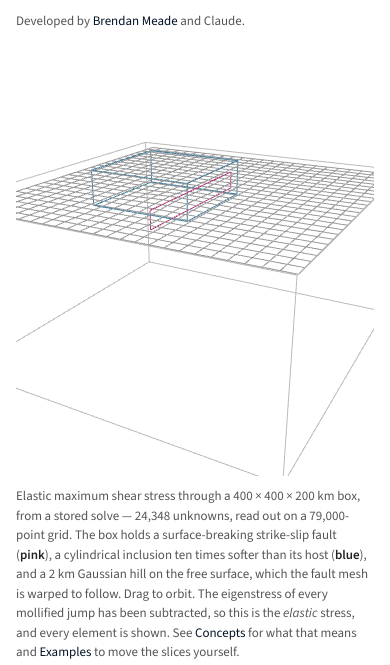
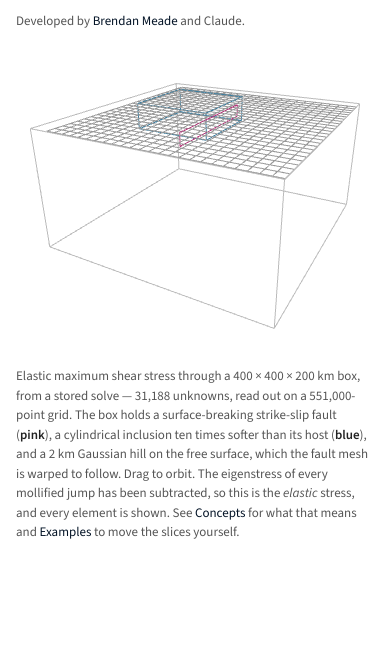
Before and after one commit to brendanjmeade/mbem, an Astro site in the folder website/: page /mbem/ in a window 390 px wide. Shown: the part 520-1185 px from the top of the page. After the commit the page ends 1102 px from the top, so only its background shows below. Built offline with nearby package versions, Linux system fonts and the light colour scheme; Astro itself is replaced by a stand-in of ours; no server answers.

Commit message:
website: the 3-D figure fits its box, and a deploy's data is seen at once
The figure was drawn twice too wide on a 2x display: the renderer was given
a drawing buffer of box x pixel ratio with updateStyle off, and nothing told
the canvas its CSS size, so it took the buffer's. On the home page the box
hid the overflow and showed the top-left quarter of the scene; on Examples
the canvas ran 556 px past a 1440 px window. A 3-D figure now sits in a
.stage box sized by CSS (16:10, 4:3 on a phone), the canvas fills it, and
the scene reads the box through a ResizeObserver. The camera is placed, not
left where it started: the model's box is projected and the distance and
frame corrected until it takes 0.92 of the view, at any shape of box, until
the visitor takes the camera. The home page's idle turn goes through the
same placement, and holds still for a visitor who asked for less motion.

Measured, home and Examples: canvas = box at 320, 390, 700, 800, 1280, 1440
and 2560 px and at pixel ratios 1, 1.5, 2 and 3 (780 x 488 in the desktop
column, buffer x2 at 2 and above), the page never wider than the window.
Two narrow-column causes went with it: stacked, the main column took its
content's width (now the page's), and a minimum height came through the
aspect ratio as a minimum width.

Data. The arrays keep their names across deploys and the host allows ten
minutes of cache, so a page open across a deploy drew the old fields: the
manifest is now always revalidated and an array is asked for by the hash the
manifest states.

Captions: the solve has 31,188 unknowns and the readout 551,412 points (the
pages said 24,348 and 79,000, another mesh's).

Co-Authored-By: Claude Fable 5.2 <noreply@anthropic.com>
Claude-Session: https://claude.ai/code/session_01DWVTupKTzRbAGSoWrn4nK3

```diff
--- a/website/src/pages/index.astro
+++ b/website/src/pages/index.astro
@@ -15,12 +15,12 @@ const base = import.meta.env.BASE_URL.replace(/\/?$/, "/");
 
   <div
     id="hero"
-    class="hero"
+    class="stage"
     aria-label="Three slices through the maximum shear stress of a 400 by 400 by 200 km elastic box containing a strike-slip fault, a soft cylindrical inclusion and a topographic hill"
   ></div>
   <p class="cap">
     Elastic maximum shear stress through a 400&nbsp;&times;&nbsp;400&nbsp;&times;&nbsp;200&nbsp;km
-    box, from a stored solve &mdash; 24,348 unknowns, read out on a 79,000-point
+    box, from a stored solve &mdash; 31,188 unknowns, read out on a 551,000-point
     grid. The box holds a surface-breaking strike-slip fault (<b>pink</b>), a
     cylindrical inclusion ten times softer than its host (<b>blue</b>), and a
     2&nbsp;km Gaussian hill on the free surface, which the fault mesh is warped to
@@ -32,9 +32,6 @@ const base = import.meta.env.BASE_URL.replace(/\/?$/, "/");
   </p>
 
   <style>
-    .hero { min-height: 420px; width: 100%; overflow: hidden; cursor: grab; }
-    .hero canvas { display: block; }
-    .hero:active { cursor: grabbing; }
     .cap { font-size: 13px; color: var(--fg-dim); margin-top: 10px; }
     .cap b { color: var(--fg); font-weight: 600; }
   </style>
--- a/website/src/styles/main.css
+++ b/website/src/styles/main.css
@@ -103,6 +103,19 @@ figcaption b { color: var(--fg); font-weight: 600; }
   padding: 12px 14px; font-size: 14px; margin: 18px 0;
 }
 
+/* A 3-D figure: the box is sized here and the canvas fills it. The scene
+   reads the box (viz/scene.ts), so the drawing buffer follows it at any pixel
+   ratio and nothing is wider than its column. */
+.stage {
+  position: relative; width: 100%; aspect-ratio: 16 / 10;
+  /* min-width: a minimum height would otherwise come through the ratio as a
+     minimum WIDTH, and push the box out of a narrow column */
+  min-width: 0; min-height: 300px; max-height: 72vh; overflow: hidden;
+  background: #fff; cursor: grab; touch-action: none;
+}
+.stage:active { cursor: grabbing; }
+.stage canvas { position: absolute; inset: 0; width: 100%; height: 100%; display: block; }
+
 button, .btn {
   font: inherit; font-size: 13px; cursor: pointer;
   background: var(--btn-bg); color: var(--btn-fg);
@@ -125,4 +138,7 @@ button:disabled { opacity: .5; cursor: default; }
   nav.top { padding: 24px 16px 20px; }
   .columns { flex-direction: column; gap: 0; }
   .sidebar { position: static; width: 100%; max-height: none; overflow: visible; }
+  /* stacked, the column is as wide as the page, not as wide as its content */
+  .main { width: 100%; }
+  .stage { aspect-ratio: 4 / 3; }
 }
--- a/website/src/viz/hero.ts
+++ b/website/src/viz/hero.ts
@@ -2,7 +2,7 @@
 // visitor can take over. Loads the smallest useful set -- one field plus the
 // region and clearance arrays, about 230 kB raw and 48 kB over the wire.
 
-import { VolumeScene } from "./scene";
+import { AZIMUTH, ELEVATION, VolumeScene } from "./scene";
 import { Payload } from "./volume";
 
 export async function startHero(el: HTMLElement, baseUrl: string) {
@@ -26,17 +26,13 @@ export async function startHero(el: HTMLElement, baseUrl: string) {
   scene.start();
 
   // Idle rotation until the visitor touches it, then hand over for good.
-  let t = 0, idle = true;
-  const target = scene.target;
+  // Each frame is placed, not just turned, so the box stays whole in the
+  // frame at every angle and every size of window.
+  let t = AZIMUTH, idle = !matchMedia("(prefers-reduced-motion: reduce)").matches;
   const spin = () => {
     if (!idle) return;
     t += 0.0012;
-    // 1.15 / 0.7: the figure 30 % smaller in frame, so the whole domain fits
-    const R = p.extent[0] * 1.643;
-    scene.camera.position.set(
-      target.x + R * Math.cos(t), target.y + R * Math.sin(t),
-      target.z + p.extent[2] * 1.93);
-    scene.camera.lookAt(target);
+    scene.place(t, ELEVATION + 0.12);
     scene.render();
     requestAnimationFrame(spin);
   };
--- a/website/src/viz/scene.ts
+++ b/website/src/viz/scene.ts
@@ -20,8 +20,8 @@ import {
   BufferGeometry, Color, Data3DTexture, DataTexture, DoubleSide,
   Float32BufferAttribute, Group, LineBasicMaterial, LineSegments, Mesh,
   NearestFilter, LinearFilter, PerspectiveCamera, PlaneGeometry, RedFormat,
-  RGBAFormat, Scene, ShaderMaterial, UnsignedByteType, Vector3, WebGLRenderer,
-  ClampToEdgeWrapping, GLSL3,
+  RGBAFormat, Scene, ShaderMaterial, UnsignedByteType, Vector2, Vector3,
+  WebGLRenderer, ClampToEdgeWrapping, GLSL3,
 } from "three";
 import { OrbitControls } from "three/examples/jsm/controls/OrbitControls.js";
 import { lut, type MapName } from "./colormaps";
@@ -114,6 +114,10 @@ function tex3d(data: Uint8Array, d: [number, number, number], smooth: boolean) {
 
 export interface SliceState { x: number; y: number; z: number; }
 
+// The view the pages open on, and how much of it the model's box takes.
+export const AZIMUTH = -1.07, ELEVATION = 0.39;
+const FILL = 0.92;
+
 export class VolumeScene {
   readonly scene = new Scene();
   readonly camera: PerspectiveCamera;
@@ -125,6 +129,18 @@ export class VolumeScene {
   private p: Payload;
   private el: HTMLElement;
   private raf = 0;
+  // The canvas is as large as its box and no larger: the box (.stage) is
+  // sized by CSS, the drawing buffer is that size times the pixel ratio, and
+  // the canvas is told its CSS size by the stylesheet. A canvas left to its
+  // drawing buffer's size is twice too wide on a 2x display.
+  private w = 0;
+  private h = 0;
+  private dpr = 0;
+  private azimuth = AZIMUTH;
+  private elevation = ELEVATION;
+  private shift = new Vector2();
+  private framed = true;       // until the visitor takes the camera
+  private extent: Vector3;
 
   constructor(el: HTMLElement, p: Payload) {
     this.el = el;
@@ -139,21 +155,14 @@ export class VolumeScene {
     // vertically. OrbitControls reads this, so it must be set before them.
     this.camera.up.set(0, 0, 1);
     this.renderer = new WebGLRenderer({ antialias: true, alpha: false });
-    this.renderer.setPixelRatio(Math.min(devicePixelRatio, 2));
     el.appendChild(this.renderer.domElement);
+    this.extent = new Vector3(ex, ey, ez);
 
     this.controls = new OrbitControls(this.camera, this.renderer.domElement);
     this.controls.enableDamping = true;
     this.controls.dampingFactor = 0.08;
     this.controls.target.set(o[0] + ex / 2, o[1] + ey / 2, o[2] + ez / 2);
-    this.camera.position.set(o[0] + ex * 1.35, o[1] - ey * 1.05,
-                            o[2] + ez * 1.9);
-    // Orient the camera at the target NOW. OrbitControls only recomputes the
-    // camera from its spherical state inside update(), and update() runs in
-    // the rAF loop, which only starts on interaction -- so without this the
-    // first frame is drawn with the camera's default orientation, pointing
-    // away from the box, and the canvas is simply blank until you drag it.
-    this.controls.update();
+    this.controls.addEventListener("start", () => { this.framed = false; });
 
     const lutTex = new DataTexture(lut("viridis"), 256, 1, RGBAFormat);
     lutTex.minFilter = lutTex.magFilter = LinearFilter;
@@ -180,8 +189,56 @@ export class VolumeScene {
     this.scene.add(this.overlays);
     this.buildOverlays();
     this.setSlices({ x: 0.5, y: 0.5, z: 0.72 });
+    // resize() places the camera, which also orients it at the target: the
+    // first frame is drawn before OrbitControls has ever run update().
     this.resize();
+    new ResizeObserver(() => this.resize()).observe(el);
     addEventListener("resize", () => this.resize());
+  }
+
+  /** Look at the model from a direction, from as far as makes its box fill
+   *  the view: the eight corners are projected, the distance corrected until
+   *  their bounding rectangle takes `FILL` of the frame, and the frame then
+   *  shifted so that rectangle is centred. A tall box and a wide one, a
+   *  desktop and a phone, all come out filled and whole. */
+  place(azimuth: number, elevation: number) {
+    this.azimuth = azimuth; this.elevation = elevation;
+    const c = this.controls.target, e = this.extent, cam = this.camera;
+    const dir = new Vector3(Math.cos(elevation) * Math.cos(azimuth),
+                            Math.cos(elevation) * Math.sin(azimuth),
+                            Math.sin(elevation));
+    cam.aspect = (this.w || 1) / (this.h || 1);
+    cam.clearViewOffset();               // measured without the shift
+    const corner = new Vector3();
+    const box = { cx: 0, cy: 0, reach: 1 };
+    const measure = (d: number) => {
+      cam.position.copy(c).addScaledVector(dir, d);
+      cam.lookAt(c);
+      cam.updateProjectionMatrix();
+      cam.updateMatrixWorld();
+      let x0 = Infinity, x1 = -Infinity, y0 = Infinity, y1 = -Infinity;
+      for (const sx of [-0.5, 0.5]) for (const sy of [-0.5, 0.5]) for (const sz of [-0.5, 0.5]) {
+        corner.set(c.x + sx * e.x, c.y + sy * e.y, c.z + sz * e.z).project(cam);
+        x0 = Math.min(x0, corner.x); x1 = Math.max(x1, corner.x);
+        y0 = Math.min(y0, corner.y); y1 = Math.max(y1, corner.y);
+      }
+      box.cx = (x0 + x1) / 2; box.cy = (y0 + y1) / 2;
+      box.reach = Math.max(x1 - x0, y1 - y0) / 2;
+    };
+    let d = e.length();
+    for (let pass = 0; pass < 4; pass++) {
+      measure(d);
+      d *= box.reach / FILL;
+    }
+    measure(d);
+    this.shift.set(box.cx, box.cy);
+    this.applyShift();
+  }
+
+  private applyShift() {
+    const w = this.w || 1, h = this.h || 1;
+    this.camera.aspect = w / h;
+    this.camera.setViewOffset(w, h, this.shift.x * w / 2, -this.shift.y * h / 2, w, h);
   }
 
   /** Box edges, the fault outline and the inclusion rim, from geometry.json. */
@@ -256,11 +313,15 @@ export class VolumeScene {
   }
 
   resize() {
-    const w = this.el.clientWidth || 640;
-    const h = this.el.clientHeight || Math.round(w * 0.62);
-    this.renderer.setSize(w, h, false);
-    this.camera.aspect = w / h;
-    this.camera.updateProjectionMatrix();
+    const w = Math.max(1, this.el.clientWidth);
+    const h = Math.max(1, this.el.clientHeight);
+    const dpr = Math.min(devicePixelRatio || 1, 2);
+    if (w === this.w && h === this.h && dpr === this.dpr) return;
+    this.w = w; this.h = h; this.dpr = dpr;
+    this.renderer.setPixelRatio(dpr);
+    this.renderer.setSize(w, h, false);    // the stylesheet sizes the canvas
+    if (this.framed) this.place(this.azimuth, this.elevation);
+    else this.applyShift();
     this.render();
   }
 
--- a/website/src/viz/volume.ts
+++ b/website/src/viz/volume.ts
@@ -42,10 +42,15 @@ export class Payload {
     this.base = baseUrl.replace(/\/?$/, "/") + "data/";
   }
 
+  // The files keep their names across deploys, and a browser may serve one
+  // from its cache for as long as the host allows: after new data went up, a
+  // page showed the old fields. So the manifest is always revalidated, and
+  // an array is asked for BY ITS HASH, which the manifest states.
   async load(): Promise<Manifest> {
-    this.manifest = await (await fetch(this.base + "manifest.json")).json();
+    const fresh: RequestInit = { cache: "no-cache" };
+    this.manifest = await (await fetch(this.base + "manifest.json", fresh)).json();
     if (this.manifest.geometry) {
-      this.geometry = await (await fetch(this.base + this.manifest.geometry)).json();
+      this.geometry = await (await fetch(this.base + this.manifest.geometry, fresh)).json();
     }
     return this.manifest;
   }
@@ -54,7 +59,8 @@ export class Payload {
   async array(key: string): Promise<Uint8Array> {
     const hit = this.cache.get(key);
     if (hit) return hit;
-    const r = await fetch(`${this.base}${key}.bin`);
+    const v = this.manifest.arrays[key]?.sha256;
+    const r = await fetch(`${this.base}${key}.bin${v ? `?v=${v}` : ""}`);
     if (!r.ok) throw new Error(`${key}.bin: ${r.status}`);
     const a = new Uint8Array(await r.arrayBuffer());
     const want = this.manifest.grid.n_points;
```
Also changed, not shown: website/src/pages/examples.astro (+5 -7 lines).
